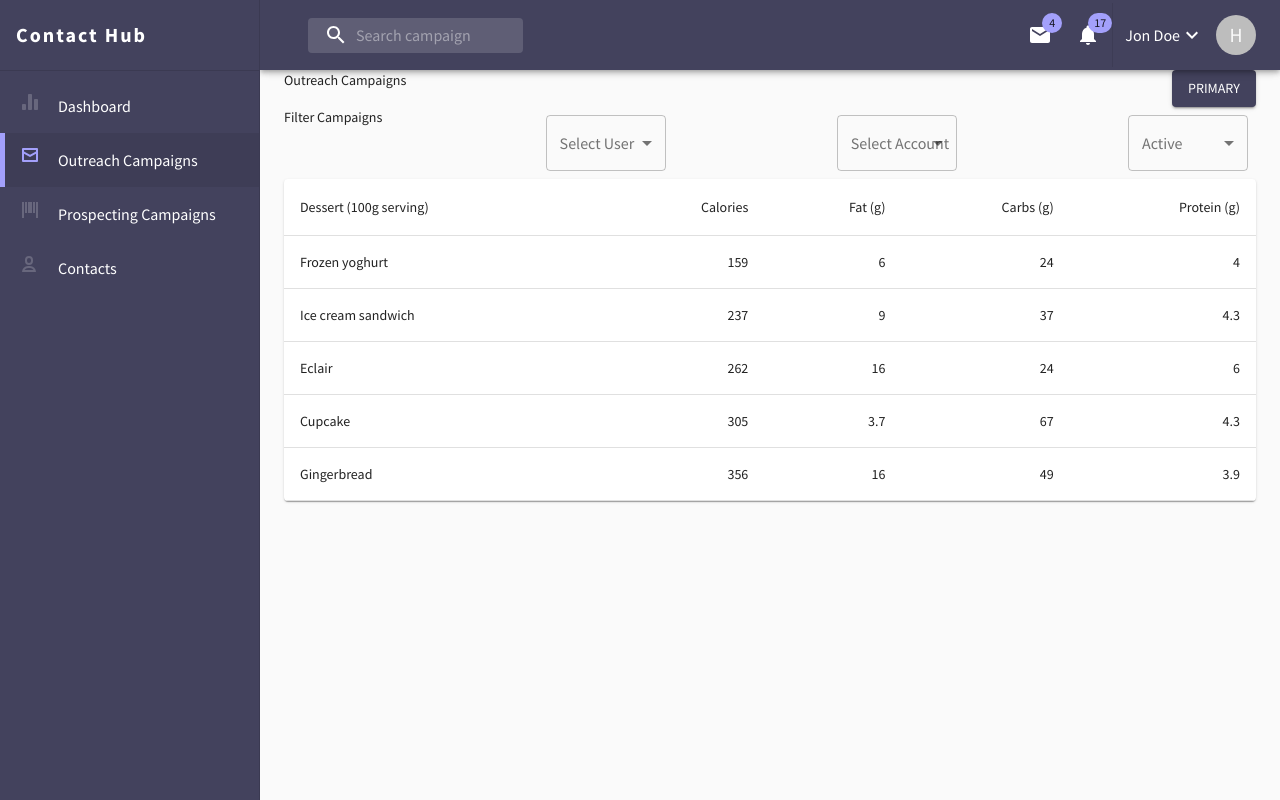
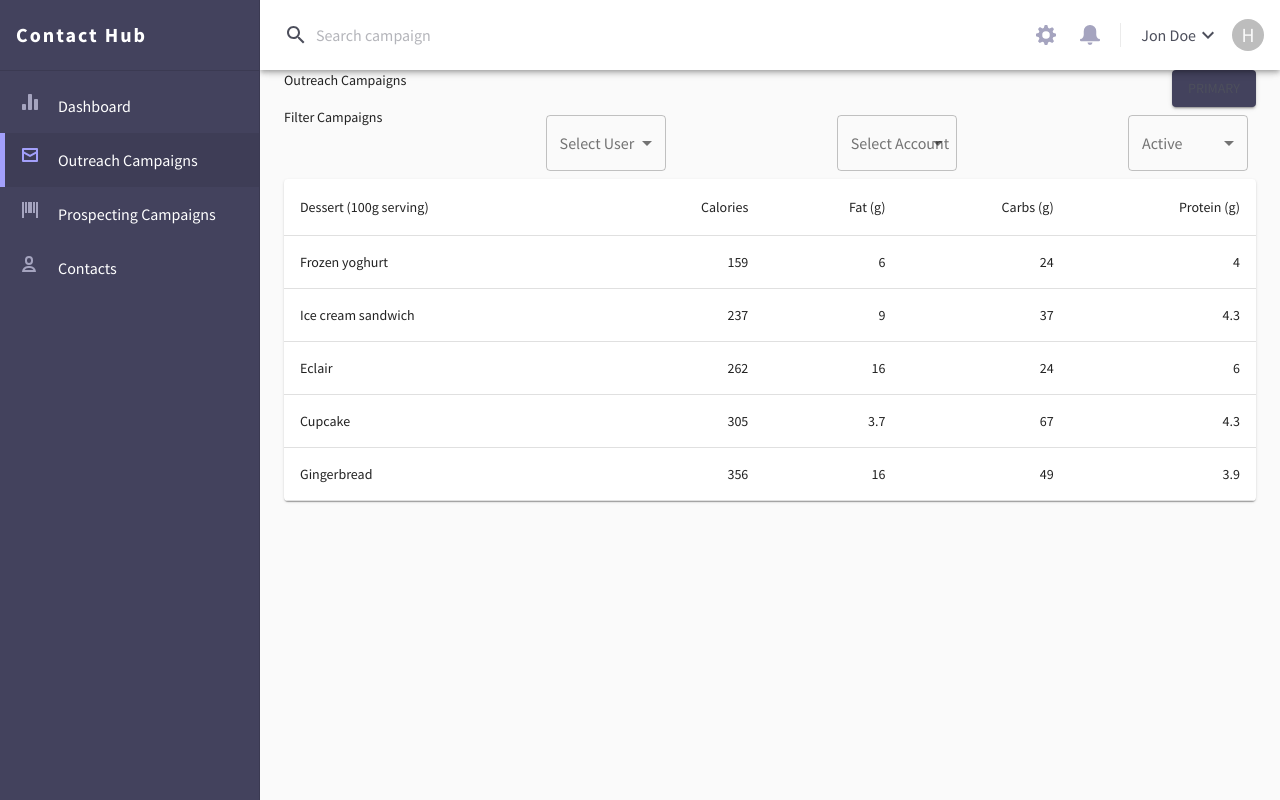
Before and after one commit to shahnawaz/contact-hub, a React (Create React App) app: page / in a window 1280 px wide. Built offline with nearby package versions, Linux system fonts and the light colour scheme.

Commit message:
Top Bar style set

```diff
--- /dev/null
+++ b/src/assets/icons/NotificationsIcon.jsx
@@ -0,0 +1,10 @@
+import React from "react";
+import SvgIcon from "@material-ui/core/SvgIcon";
+
+export function NotificationsIcon(props) {
+    return (
+        <SvgIcon {...props}>
+            <path id="Notification_Icon" data-name="Notification Icon" d="M-1371,81h4a2.006,2.006,0,0,1-2,2A2.006,2.006,0,0,1-1371,81Zm-5-1a.945.945,0,0,1-1-1,.945.945,0,0,1,1-1h.5a4.354,4.354,0,0,0,1.5-3V72a4.952,4.952,0,0,1,5-5,4.951,4.951,0,0,1,5,5v3a4.351,4.351,0,0,0,1.5,3h.5a.945.945,0,0,1,1,1,.945.945,0,0,1-1,1Z" transform="translate(1377 -67)"/>
+        </SvgIcon>
+    );
+}
--- /dev/null
+++ b/src/assets/icons/SettingsIcon.jsx
@@ -0,0 +1,17 @@
+import React from "react";
+import SvgIcon from "@material-ui/core/SvgIcon";
+
+export function SettingsIcon(props) {
+    return (
+        <SvgIcon {...props}>
+            <defs>
+                <clipPath id="clip-path">
+                    <rect width="16" height="16" fill="none"/>
+                </clipPath>
+            </defs>
+            <g id="Icon_Setting" data-name="Icon Setting" clipPath="url(#clip-path)">
+                <path id="Path_108" data-name="Path 108" d="M13.3,5.2l1.1-2.1L13,1.7,10.9,2.8a3.582,3.582,0,0,0-1.1-.4L9,0H7L6.2,2.3a4.179,4.179,0,0,0-1,.4L3.1,1.6,1.6,3.1,2.7,5.2a4.179,4.179,0,0,0-.4,1L0,7V9l2.3.8c.1.4.3.7.4,1.1L1.6,13,3,14.4l2.1-1.1a3.582,3.582,0,0,0,1.1.4L7,16H9l.8-2.3c.4-.1.7-.3,1.1-.4L13,14.4,14.4,13l-1.1-2.1a3.582,3.582,0,0,0,.4-1.1L16,9V7l-2.3-.8A4.179,4.179,0,0,0,13.3,5.2ZM8,11A2.946,2.946,0,0,1,5,8,2.946,2.946,0,0,1,8,5a2.946,2.946,0,0,1,3,3A2.946,2.946,0,0,1,8,11Z"/>
+            </g>
+        </SvgIcon>
+    );
+}
--- a/src/assets/icons/index.js
+++ b/src/assets/icons/index.js
@@ -2,3 +2,5 @@ export * from './DashboardIcon';
 export * from './ContactsIcon';
 export * from './InboxIcon';
 export * from './ProductsIcon';
+export * from './NotificationsIcon';
+export * from './SettingsIcon';
--- a/src/components/platform/TopBar.jsx
+++ b/src/components/platform/TopBar.jsx
@@ -6,17 +6,17 @@ import Divider from '@material-ui/core/Divider';
 import Avatar from '@material-ui/core/Avatar';
 import Typography from '@material-ui/core/Typography';
 import Toolbar from '@material-ui/core/Toolbar';
-import { fade, makeStyles } from '@material-ui/core/styles';
+import {fade, makeStyles, useTheme} from '@material-ui/core/styles';
 import InputBase from '@material-ui/core/InputBase';
-import Badge from '@material-ui/core/Badge';
 import MenuItem from '@material-ui/core/MenuItem';
 import Menu from '@material-ui/core/Menu';
 import SearchIcon from '@material-ui/icons/Search';
 import AccountCircle from '@material-ui/icons/AccountCircle';
-import MailIcon from '@material-ui/icons/Mail';
-import NotificationsIcon from '@material-ui/icons/Notifications';
 import MoreIcon from '@material-ui/icons/MoreVert';
 import ExpandMore from '@material-ui/icons/ExpandMore';
+import SvgIcon from "@material-ui/core/SvgIcon";
+
+import {SettingsIcon, NotificationsIcon} from "../../assets/icons";
 
 const useStyles = (config) => {
     const { drawerWidth } = config;
@@ -26,6 +26,7 @@ const useStyles = (config) => {
                 width: `calc(100% - ${drawerWidth}px)`,
                 marginLeft: drawerWidth,
             },
+            backgroundColor: theme.palette.common.white
         },
         menuButton: {
             marginRight: theme.spacing(2),
@@ -47,18 +48,18 @@ const useStyles = (config) => {
             borderRadius: theme.shape.borderRadius,
             backgroundColor: fade(theme.palette.common.white, 0.15),
             '&:hover': {
-                backgroundColor: fade(theme.palette.common.white, 0.25),
+                backgroundColor: fade(theme.palette.common.black, 0.05),
             },
             marginRight: theme.spacing(2),
             marginLeft: 0,
+            padding: theme.spacing(0, 1),
             width: '100%',
             [theme.breakpoints.up('sm')]: {
-                marginLeft: theme.spacing(3),
+                // marginLeft: theme.spacing(3),
                 width: 'auto',
             },
         },
         searchIcon: {
-            padding: theme.spacing(0, 2),
             height: '100%',
             position: 'absolute',
             pointerEvents: 'none',
@@ -72,7 +73,7 @@ const useStyles = (config) => {
         inputInput: {
             padding: theme.spacing(1, 1, 1, 0),
             // vertical padding + font size from searchIcon
-            paddingLeft: `calc(1em + ${theme.spacing(4)}px)`,
+            paddingLeft: `calc(1em + ${theme.spacing(2)}px)`,
             transition: theme.transitions.create('width'),
             width: '100%',
             [theme.breakpoints.up('md')]: {
@@ -91,11 +92,19 @@ const useStyles = (config) => {
                 display: 'none',
             },
         },
+        vDivider: {
+            margin: theme.spacing(2, 1)
+        },
+        avatar: {
+            width: theme.spacing(4),
+            height: theme.spacing(4),
+        }
     }))();
 };
 
 export const TopBar = ({ drawerWidth, mobileOpen, handleDrawerToggle }) => {
     const classes = useStyles({ drawerWidth });
+    const theme = useTheme();
 
     const [anchorEl, setAnchorEl] = React.useState(null);
     const [mobileMoreAnchorEl, setMobileMoreAnchorEl] = React.useState(null);
@@ -148,29 +157,30 @@ export const TopBar = ({ drawerWidth, mobileOpen, handleDrawerToggle }) => {
             onClose={handleMobileMenuClose}
         >
             <MenuItem>
-                <IconButton aria-label="show 4 new mails" color="inherit">
-                    <Badge badgeContent={4} color="secondary">
-                        <MailIcon />
-                    </Badge>
+                <IconButton>
+                    <SvgIcon
+                        component={SettingsIcon}
+                        viewBox="0 0 16 16"
+                        fontSize="small"
+                        style={{ color: theme.palette.primary.light}}
+                    />
                 </IconButton>
-                <p>Messages</p>
+                <p>Settings</p>
             </MenuItem>
             <MenuItem>
-                <IconButton aria-label="show 11 new notifications" color="inherit">
-                    <Badge badgeContent={11} color="secondary">
-                        <NotificationsIcon />
-                    </Badge>
+                <IconButton>
+                    <SvgIcon
+                        component={NotificationsIcon}
+                        viewBox="0 0 16 16"
+                        fontSize="small"
+                        style={{ color: theme.palette.primary.light}}
+                    />
                 </IconButton>
                 <p>Notifications</p>
             </MenuItem>
             <MenuItem onClick={handleProfileMenuOpen}>
-                <IconButton
-                    aria-label="account of current user"
-                    aria-controls="primary-search-account-menu"
-                    aria-haspopup="true"
-                    color="inherit"
-                >
-                    <AccountCircle />
+                <IconButton>
+                    <AccountCircle style={{ color: theme.palette.primary.light}}/>
                 </IconButton>
                 <p>Profile</p>
             </MenuItem>
@@ -204,17 +214,23 @@ export const TopBar = ({ drawerWidth, mobileOpen, handleDrawerToggle }) => {
                 </div>
                 <div className={classes.grow} />
                 <div className={classes.sectionDesktop}>
-                    <IconButton aria-label="show 4 new mails" color="inherit">
-                        <Badge badgeContent={4} color="secondary">
-                            <MailIcon />
-                        </Badge>
+                    <IconButton>
+                        <SvgIcon
+                            component={SettingsIcon}
+                            viewBox="0 0 16 16"
+                            fontSize="small"
+                            style={{ color: theme.palette.primary.light}}
+                        />
                     </IconButton>
-                    <IconButton aria-label="show 17 new notifications" color="inherit">
-                        <Badge badgeContent={17} color="secondary">
-                            <NotificationsIcon />
-                        </Badge>
+                    <IconButton>
+                        <SvgIcon
+                            component={NotificationsIcon}
+                            viewBox="0 0 16 16"
+                            fontSize="small"
+                            style={{ color: theme.palette.primary.light}}
+                        />
                     </IconButton>
-                    <Divider orientation="vertical" light flexItem />
+                    <Divider className={classes.vDivider} orientation="vertical" light flexItem />
                     <IconButton
                         edge="end"
                         aria-label="account of current user"
@@ -232,9 +248,8 @@ export const TopBar = ({ drawerWidth, mobileOpen, handleDrawerToggle }) => {
                         aria-controls={menuId}
                         aria-haspopup="true"
                         onClick={handleProfileMenuOpen}
-                        color="inherit"
                     >
-                        <Avatar>H</Avatar>
+                        <Avatar className={classes.avatar}>H</Avatar>
                     </IconButton>
                 </div>
                 <div className={classes.sectionMobile}>
--- a/src/styles/theme.js
+++ b/src/styles/theme.js
@@ -1,9 +1,13 @@
 import { createMuiTheme } from '@material-ui/core/styles';
+
+const defaultTheme = createMuiTheme();
 
 export const theme = createMuiTheme({
     palette: {
         primary: {
             main: '#43425D',
+            light: '#A5A4BF',
+            contrastText: '#4D4F5C',
         },
         secondary: {
             main: '#A3A0FB',
@@ -16,5 +20,15 @@ export const theme = createMuiTheme({
     },
     typography: {
         fontFamily: "'Source Sans Pro'", // loaded in public/index.html
-    }
+    },
+    overrides: {
+        MuiToolbar: {
+            gutters: {
+                [defaultTheme.breakpoints.up('sm')]: {
+                    paddingLeft: '16px',
+                    paddingRight: '16px',
+                },
+            },
+        },
+    },
 });
```
